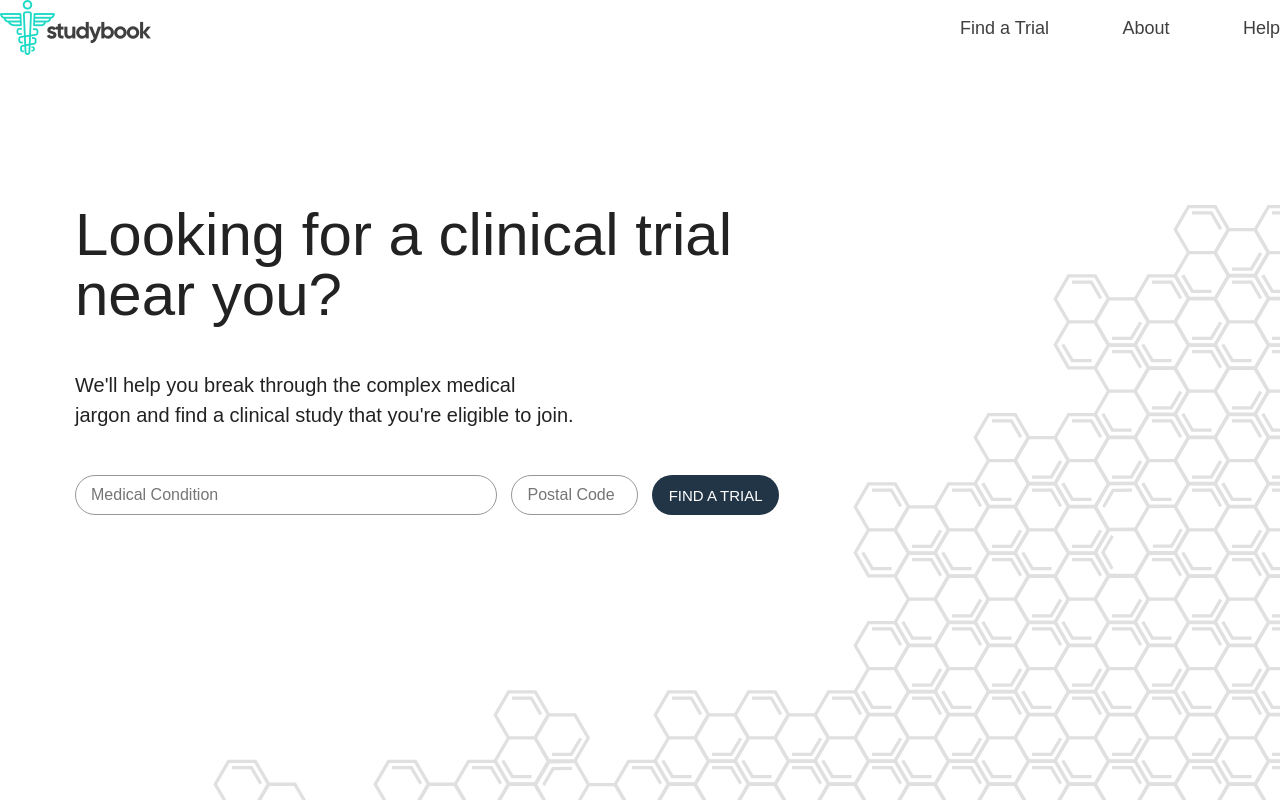
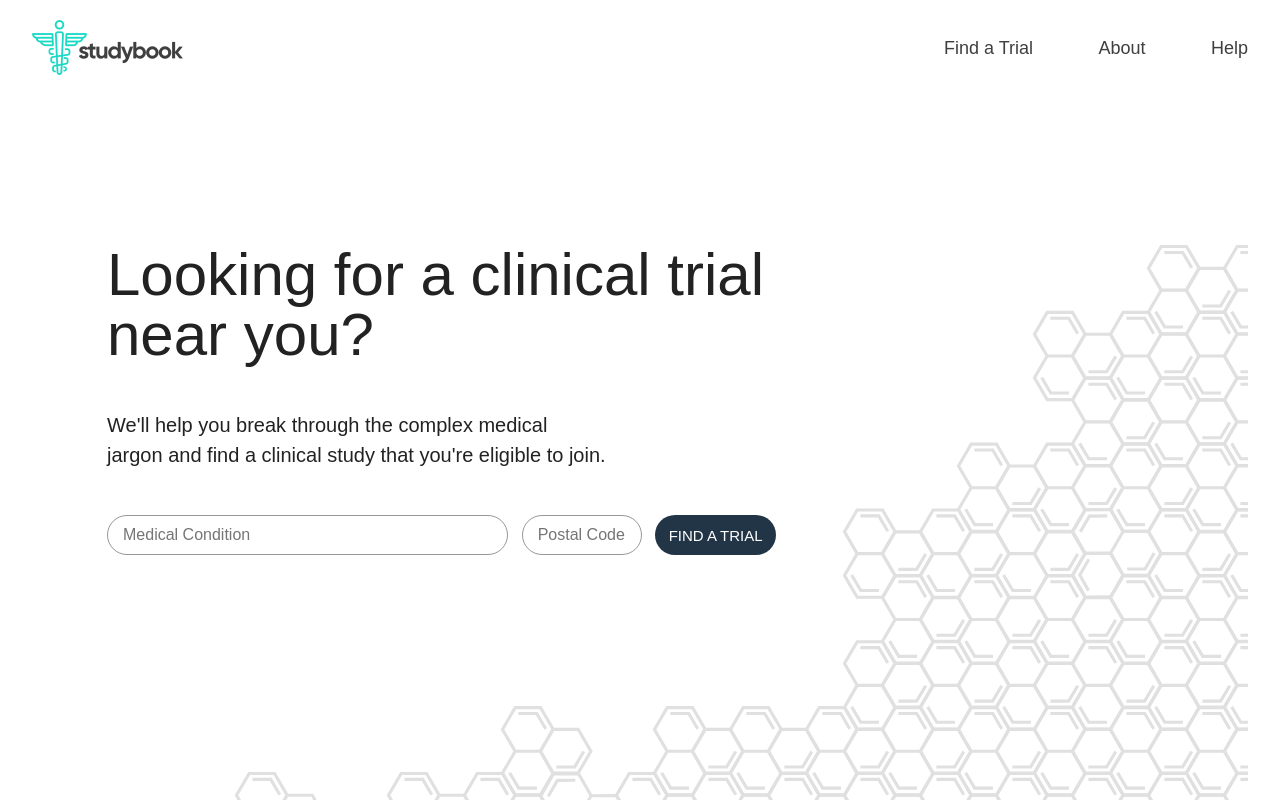
Before and after one commit to keveightysev/studybook, a React (Create React App) app: page / in a window 1280 px wide. Shown: the top 800 px of the page. Built offline with nearby package versions, Linux system fonts and the light colour scheme.

Commit message:
Slight style changes, separated the main section into separate components

```diff
--- a/src/components/Footer.js
+++ b/src/components/Footer.js
@@ -32,7 +32,7 @@ const FooterStyle = styled.footer`
 	width: 100%;
 	div {
 		display: flex;
-		width: 100%;
+		width: 95%;
 		max-width: 1500px
 		margin: 0 auto;
 		justify-content: space-between;
--- a/src/components/Header.js
+++ b/src/components/Header.js
@@ -20,11 +20,12 @@ export default Header;
 
 const HeaderStyle = styled.header`
 	display: flex;
-	width: 100%;
+	width: 95%;
 	max-width: 1500px
-	margin: 0 auto;
+    margin: 0 auto;
+    padding: 20px 0;
 	justify-content: space-between;
-	align-items: center;
+    align-items: center;
 
 	nav {
 		width: 25%;
--- /dev/null
+++ b/src/components/Main/Landing/Form.js
@@ -0,0 +1,72 @@
+import React from 'react';
+import styled from 'styled-components';
+
+const Form = () => {
+	return (
+		<FormStyle>
+			<input type='text' placeholder='Medical Condition' />
+			<input type='number' placeholder='Postal Code' />
+			<button>Find a Trial</button>
+		</FormStyle>
+	);
+};
+
+export default Form;
+
+const FormStyle = styled.form`
+    width: 55%;
+    min-width: 500px;
+    display: flex;
+    justify-content: space-between;
+    margin-left: 75px;
+
+    @media(max-width: 1150px) {
+        flex-wrap: wrap;
+    }
+
+    input {
+        border: 1px solid #969797;
+        border-radius: 20px;
+        padding: 10px 0 10px 15px
+        font-size: 1.6rem;
+
+        &:first-of-type {
+            width: 60%;
+
+            @media(max-width: 1150px) {
+                width: 75%;
+            }
+        }
+
+        &:last-of-type {
+            width: 18%;
+            min-width: 120px;
+        }
+
+        &[type=number]::-webkit-inner-spin-button,
+        &[type=number]::-webkit-outer-spin-button {
+        -webkit-appearance: none;
+        margin: 0;
+        }
+    }
+
+    button {
+        width: 18%;
+        min-width: 120px;
+        font-size: 1.5rem;
+        text-transform: uppercase;
+        border-radius: 20px;
+        background: #223547;
+        padding: 10px;
+        color: #FFF;
+        transition: all 300ms ease;
+
+        &:hover {
+            background: #1ad9c4;
+        }
+
+        @media(max-width: 1150px) {
+            margin-top: 20px;
+        }
+    }
+`;
--- /dev/null
+++ b/src/components/Main/Landing/index.js
@@ -0,0 +1,49 @@
+import React from 'react';
+import styled from 'styled-components';
+
+import molecules from '../../../assets/img/molecules.svg';
+
+import Form from './Form';
+
+const Landing = () => {
+	return (
+		<LandingStyle>
+			<div>
+				<h2>Looking for a clinical trial near you?</h2>
+				<p>
+					We'll help you break through the complex medical <br />
+					jargon and find a clinical study that you're eligible to join.
+				</p>
+				<Form />
+			</div>
+		</LandingStyle>
+	);
+};
+
+export default Landing;
+
+const LandingStyle = styled.div`
+    height: 90vh;
+    background-image: url("${molecules}");
+    background-size: cover;
+
+    div {
+        max-width: 1500px
+        margin: 0 auto;
+
+        h2 {
+            font-size: 6rem;
+            width: 75%;
+            max-width: 660px
+            margin-top: 150px;
+            margin-left: 75px;
+        }
+
+        p {
+            font-size: 2rem;
+            width: 60%;
+            margin: 45px 0 45px 75px;
+            line-height: 1.5;
+        }
+    }
+`;
--- a/src/components/Main/index.js
+++ b/src/components/Main/index.js
@@ -1,25 +1,12 @@
 import React from 'react';
 import styled from 'styled-components';
 
-import molecules from '../../assets/img/molecules.svg';
+import Landing from './Landing';
 
 const Main = () => {
 	return (
 		<MainStyle>
-			<LandingStyle>
-				<div>
-					<h2>Looking for a clinical trial near you?</h2>
-					<p>
-						We'll help you break through the complex medical <br />
-						jargon and find a clinical study that you're eligible to join.
-					</p>
-					<form>
-						<input type='text' placeholder='Medical Condition' />
-						<input type='number' placeholder='Postal Code' />
-						<button>Find a Trial</button>
-					</form>
-				</div>
-			</LandingStyle>
+			<Landing />
 		</MainStyle>
 	);
 };
@@ -27,93 +14,6 @@ const Main = () => {
 export default Main;
 
 const MainStyle = styled.main`
-	width: 100%;
-
+	width: 95%;
 	margin: 0 auto;
 `;
-
-const LandingStyle = styled.div`
-    height: 90vh;
-    background-image: url("${molecules}");
-    background-size: cover;
-
-    div {
-        max-width: 1500px
-        margin: 0 auto;
-
-        h2 {
-            font-size: 6rem;
-            width: 75%;
-            max-width: 660px
-            margin-top: 150px;
-            margin-left: 75px;
-        }
-
-        p {
-            font-size: 2rem;
-            width: 60%;
-            margin: 45px 0 45px 75px;
-            line-height: 1.5;
-        }
-
-        form {
-            width: 55%;
-            min-width: 500px;
-            display: flex;
-            justify-content: space-between;
-            margin-left: 75px;
-
-            @media(max-width: 1150px) {
-                flex-wrap: wrap;
-            }
-
-            input {
-                border: 1px solid #969797;
-                border-radius: 20px;
-                padding: 10px 0 10px 15px
-                font-size: 1.6rem;
-
-                &:first-of-type {
-                    width: 60%;
-
-                    @media(max-width: 1150px) {
-                        width: 75%;
-                    }
-                }
-
-                &:last-of-type {
-                    width: 18%;
-                    min-width: 120px;
-                }
-
-                &[type=number]::-webkit-inner-spin-button,
-                &[type=number]::-webkit-outer-spin-button {
-                -webkit-appearance: none;
-                margin: 0;
-                }
-            }
-
-            button {
-                width: 18%;
-                min-width: 120px;
-                font-size: 1.5rem;
-                text-transform: uppercase;
-                border-radius: 20px;
-                background: #223547;
-                padding: 10px;
-                color: #FFF;
-                transition: all 300ms ease;
-
-                &:hover {
-                    background: #1ad9c4;
-                }
-
-                @media(max-width: 1150px) {
-                    margin-top: 20px;
-                }
-            }
-        }
-    }
-
-
-`;
```
